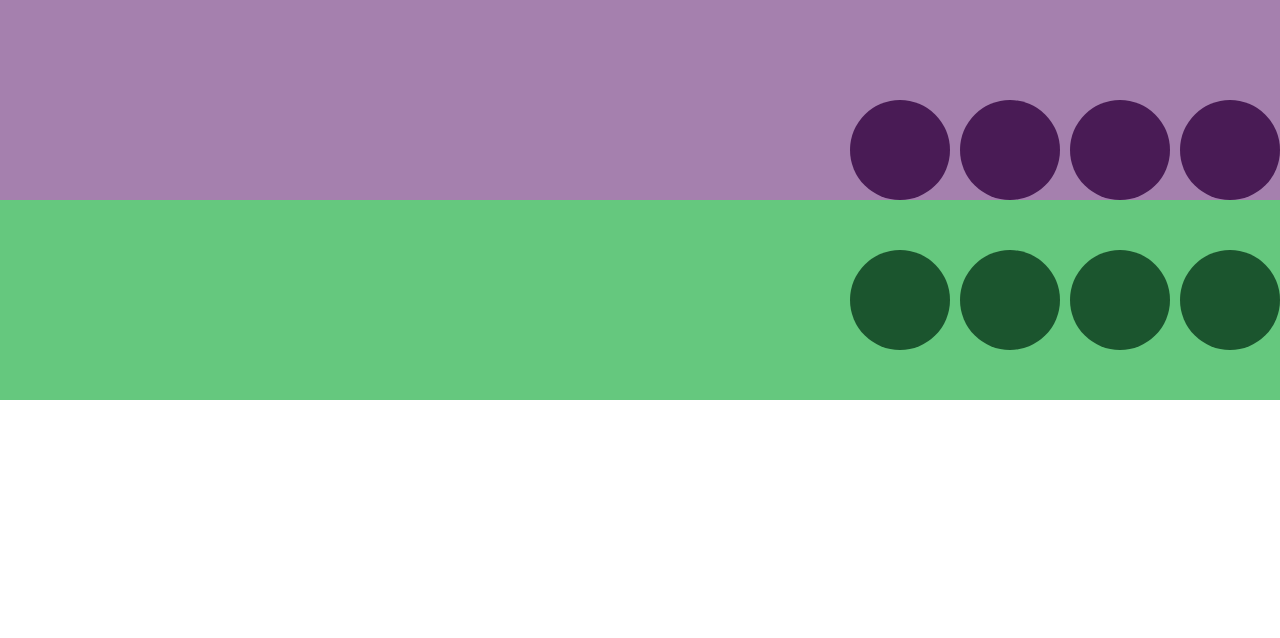
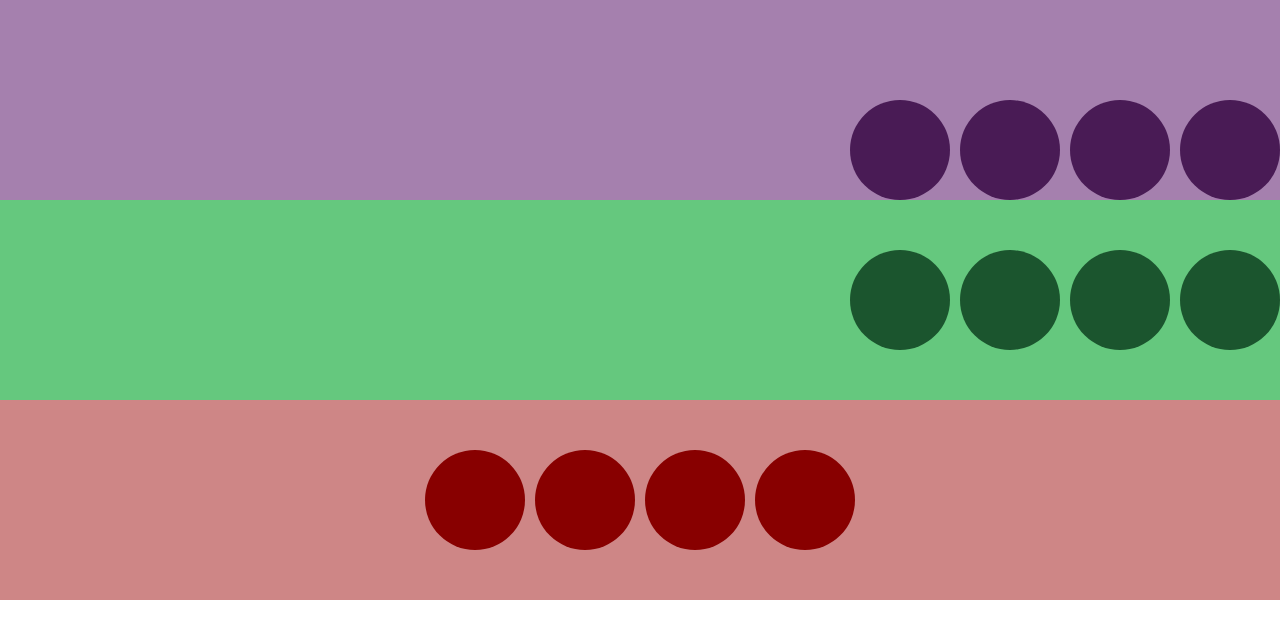
Before and after one commit to Enzu666/flex, a plain HTML site: page index.html in a window 1280 px wide. Drawn offline with Linux system fonts and the light colour scheme.

Commit message:
estilizados os circulos vermelhos

```diff
--- a/style.css
+++ b/style.css
@@ -43,3 +43,19 @@ ul, ol, li{
     border-radius: 50%;
 
 }
+.circulo3{
+    width: 100vw;
+    height: 200px;
+    background-color: #ce8686;
+    display: flex;
+    justify-content: center;
+    align-items: center;
+    gap: 10px;
+}
+.circulo3 div{
+    width: 100px;
+    height: 100px;
+    background-color: #880000;
+    border-radius: 50%;
+
+}
```
